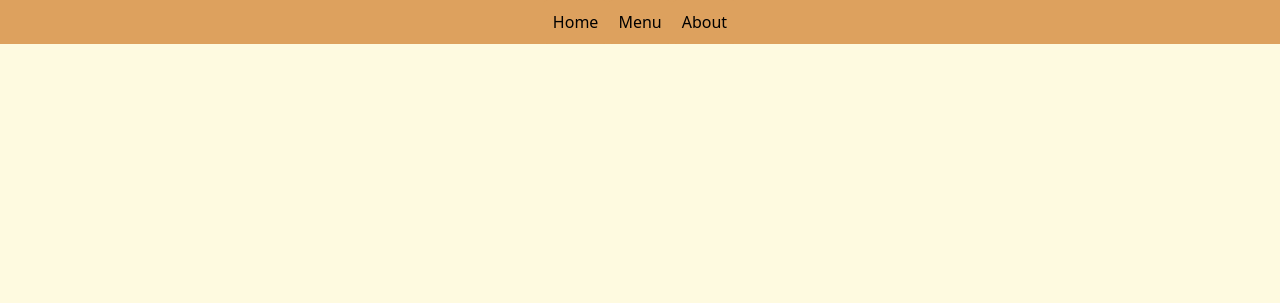
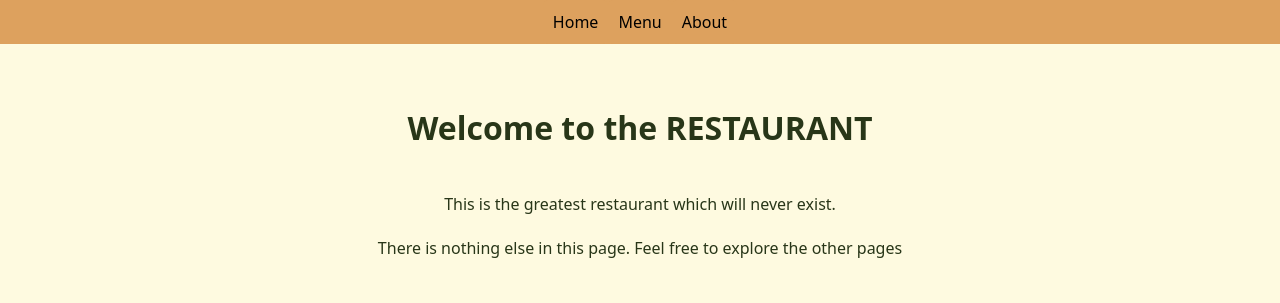
Before and after one commit to emam04bd/odin-restaurant, a website built with webpack: page src/template.html in a window 1280 px wide. Built offline with nearby package versions, Linux system fonts and the light colour scheme.

Commit message:
feat: add some content in home through html

```diff
--- a/src/styles.css
+++ b/src/styles.css
@@ -29,6 +29,7 @@ button {
 nav {
 	width: 100vw;
 	background-color: var(--light-caramel-color);
+	color: var(--olive-leaf-color);
 	display: flex;
 	align-items: center;
 	justify-content: center;
@@ -45,3 +46,22 @@ nav button:hover {
 	background-color: var(--coper-color);
 	color: var(--cornsilk-color);
 }
+
+#content {
+	margin: auto;
+	padding: 20px;
+	max-width: 800px;
+}
+
+h1,
+p {
+	text-align: center;
+}
+
+h1.home {
+	margin: 40px 0;
+}
+
+p.home {
+	margin: 20px 0;
+}
--- a/src/template.html
+++ b/src/template.html
@@ -13,6 +13,15 @@
 				<button type="button">About</button>
 			</nav>
 		</header>
-		<div id="content"></div>
+		<div id="content">
+			<h1 class="home">Welcome to the RESTAURANT</h1>
+			<p class="home">
+				This is the greatest restaurant which will never exist.
+			</p>
+			<p class="home">
+				There is nothing else in this page. Feel free to explore the
+				other pages
+			</p>
+		</div>
 	</body>
 </html>
```
